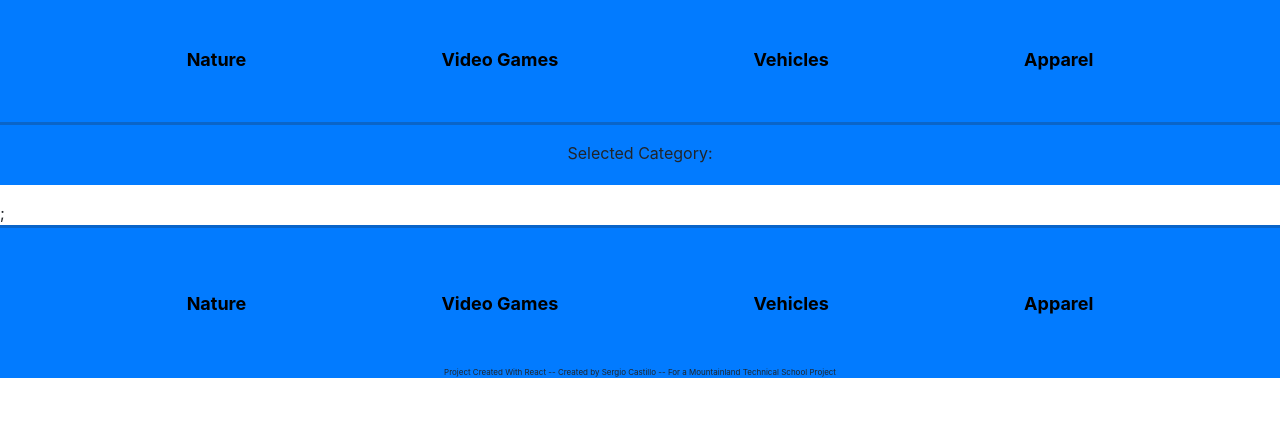
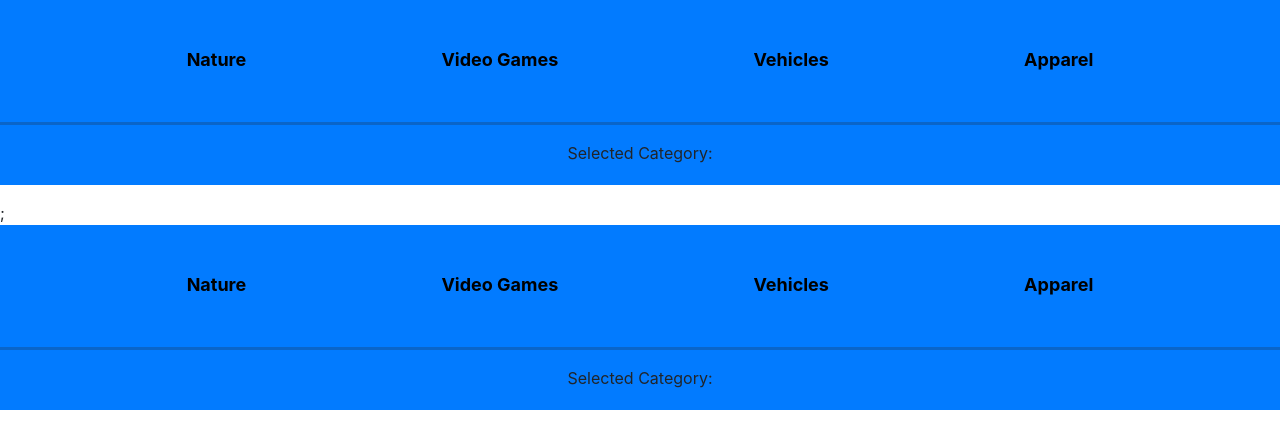
Before and after one commit to Wackyprogamer/image-gallery-react, a React (Create React App) app: page / in a window 1280 px wide. Shown: the top 448 px of the page. Built offline with nearby package versions, Linux system fonts and the light colour scheme; no server answers.

Commit message:
Added components for main app.js file to be cleaner and easier to read

```diff
--- a/src/App.js
+++ b/src/App.js
@@ -1,4 +1,6 @@
 import './App.css'
+import BannerNav from './components/Banner';
+import FooterNav from './components/Footer';
 import { createContext, useState } from 'react'
 import useAxios from './hooks/useAxios';
 
@@ -31,47 +33,13 @@ function App() {
   return (
     <div className="App">
 
-      <header className="App-header">
-
-        <ul className='nav nav-underline justify-content-center'>
-
-        <li><button type='button' className='nav-link' onClick={() => handleCategoryClick('Nature')}>Nature</button></li>
-
-        <li><button type='button' className='nav-link' onClick={() => handleCategoryClick('Video Games')}>Video Games</button></li>
-
-        <li><button type='button' className='nav-link' onClick={() => handleCategoryClick('Vehicles')}>Vehicles</button></li>
-
-        <li><button type='button' className='nav-link' onClick={() => handleCategoryClick('Apparel')}>Apparel</button></li>
-
-        </ul>
-
-        <hr></hr>
-
-        <p value={category} onChange={(e) => setCategory(e.target.value)} style={{textAlign: "center", paddingBottom: 20}}>Selected Category: {category}</p>
-
-      </header>
+      <BannerNav handleCategoryClick={handleCategoryClick} category={category} setCategory={setCategory} />
 
       <section className='photoGallery'>
 
-
-
       </section>;
 
-      <footer>
-        <hr></hr>
-        <ul className='nav nav-underline justify-content-center'>
-
-         <li><button type='button' className='nav-link' onClick={() => handleCategoryClick('Nature')}>Nature</button></li>
-
-        <li><button type='button' className='nav-link' onClick={() => handleCategoryClick('Video Games')}>Video Games</button></li>
-
-        <li><button type='button' className='nav-link' onClick={() => handleCategoryClick('Vehicles')}>Vehicles</button></li>
-
-        <li><button type='button' className='nav-link' onClick={() => handleCategoryClick('Apparel')}>Apparel</button></li>
-
-        </ul>
-        <p id='createrMark'>Project Created With React -- Created by Sergio Castillo -- For a Mountainland Technical School Project</p>
-      </footer>
+      <FooterNav handleCategoryClick={handleCategoryClick} category={category} setCategory={setCategory} />
     </div>
   );
 }
--- /dev/null
+++ b/src/components/Banner.js
@@ -0,0 +1,27 @@
+import React from "react";
+
+const BannerNav = ({handleCategoryClick, category, setCategory}) => {
+    return (
+        <header className="App-header">
+
+        <ul className='nav nav-underline justify-content-center'>
+
+        <li><button type='button' className='nav-link' onClick={() => handleCategoryClick('Nature')}>Nature</button></li>
+
+        <li><button type='button' className='nav-link' onClick={() => handleCategoryClick('Video Games')}>Video Games</button></li>
+
+        <li><button type='button' className='nav-link' onClick={() => handleCategoryClick('Vehicles')}>Vehicles</button></li>
+
+        <li><button type='button' className='nav-link' onClick={() => handleCategoryClick('Apparel')}>Apparel</button></li>
+
+        </ul>
+
+        <hr></hr>
+
+        <p value={category} onChange={(e) => setCategory(e.target.value)} style={{textAlign: "center", paddingBottom: 20}}>Selected Category: {category}</p>
+
+      </header>
+    )
+}
+
+export default BannerNav
--- /dev/null
+++ b/src/components/Footer.js
@@ -0,0 +1,27 @@
+import React from "react";
+
+const FooterNav = ({handleCategoryClick, category, setCategory}) => {
+    return (
+        <footer className="App-header">
+
+        <ul className='nav nav-underline justify-content-center'>
+
+        <li><button type='button' className='nav-link' onClick={() => handleCategoryClick('Nature')}>Nature</button></li>
+
+        <li><button type='button' className='nav-link' onClick={() => handleCategoryClick('Video Games')}>Video Games</button></li>
+
+        <li><button type='button' className='nav-link' onClick={() => handleCategoryClick('Vehicles')}>Vehicles</button></li>
+
+        <li><button type='button' className='nav-link' onClick={() => handleCategoryClick('Apparel')}>Apparel</button></li>
+
+        </ul>
+
+        <hr></hr>
+
+        <p value={category} onChange={(e) => setCategory(e.target.value)} style={{textAlign: "center", paddingBottom: 20}}>Selected Category: {category}</p>
+
+      </footer>
+    )
+}
+
+export default FooterNav
```
